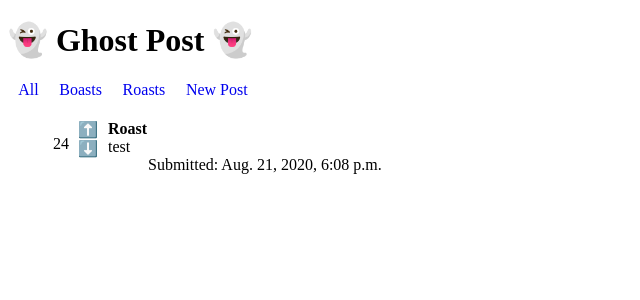
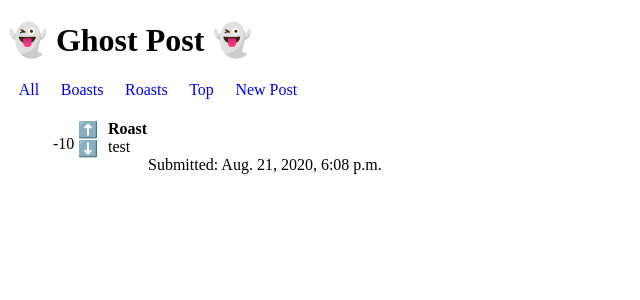
Before and after one commit to drewradcliff/ghostpost_backend, a Django app: page /roasts/ in a window 1280 px wide. Shown: the top 300 px of the page, without its empty margins (0-640 px from the left). Run offline with Django 3.2, Linux system fonts and the light colour scheme; data comes from the database, SQL or seed files in the repository; both versions use the stored data as it was after the commit.

Commit message:
Working vote score sort

```diff
--- a/ghostpost/urls.py
+++ b/ghostpost/urls.py
@@ -25,5 +25,6 @@ urlpatterns = [
     path('downvote/<int:post_id>/', views.add_downvote),
     path('boasts/', views.filter_boasts),
     path('roasts/', views.filter_roasts),
+    path('top/', views.sort_top),
     path('admin/', admin.site.urls),
 ]
--- a/homepage/models.py
+++ b/homepage/models.py
@@ -8,3 +8,4 @@ class Post(models.Model):
     up_votes = models.IntegerField(default=0)
     down_votes = models.IntegerField(default=0)
     submission_date = models.DateTimeField(default=timezone.now)
+    score = models.IntegerField(default=0)
--- a/homepage/views.py
+++ b/homepage/views.py
@@ -24,13 +24,15 @@ def add_post(request):
 def add_upvote(request, post_id):
     post = Post.objects.filter(id=post_id).first()
     post.up_votes += 1
+    post.score = post.up_votes - post.down_votes
     post.save()
     return HttpResponseRedirect(reverse("homepage"))
 
 
 def add_downvote(request, post_id):
     post = Post.objects.filter(id=post_id).first()
-    post.down_votes -= 1
+    post.down_votes += 1
+    post.score = post.up_votes - post.down_votes
     post.save()
     return HttpResponseRedirect(reverse("homepage"))
 
@@ -43,3 +45,8 @@ def filter_boasts(request):
 def filter_roasts(request):
     roasts = Post.objects.filter(is_boast=False)
     return render(request, "index.html", {"posts": roasts})
+
+
+def sort_top(request):
+    top = Post.objects.all().order_by('-score')
+    return render(request, "index.html", {"posts": top})
--- a/static/css/index.css
+++ b/static/css/index.css
@@ -1,6 +1,5 @@
 .navigation {
-  /* padding-left: 20px; */
-  width: 250px;
+  width: 300px;
   display: flex;
   justify-content: space-around;
 }
--- a/templates/index.html
+++ b/templates/index.html
@@ -11,6 +11,7 @@
         <a href="/">All</a>
         <a href="/boasts/">Boasts</a>
         <a href="/roasts/">Roasts</a>
+        <a href="/top/">Top</a>
         <a href="/addpost/">New Post</a>
     </div>
     <ul class="post_list">
@@ -18,7 +19,7 @@
         <li>
             <div class="post">
                 <div class="vote_num">
-                    {{ post.up_votes|add:post.down_votes }}
+                    {{ post.score }}
                 </div>
                 <div class="votes">
                     <a href="/upvote/{{ post.id }}">⬆️</a>
```
Also changed, not shown: db.sqlite3, homepage/migrations/0003_post_score.py (added).
